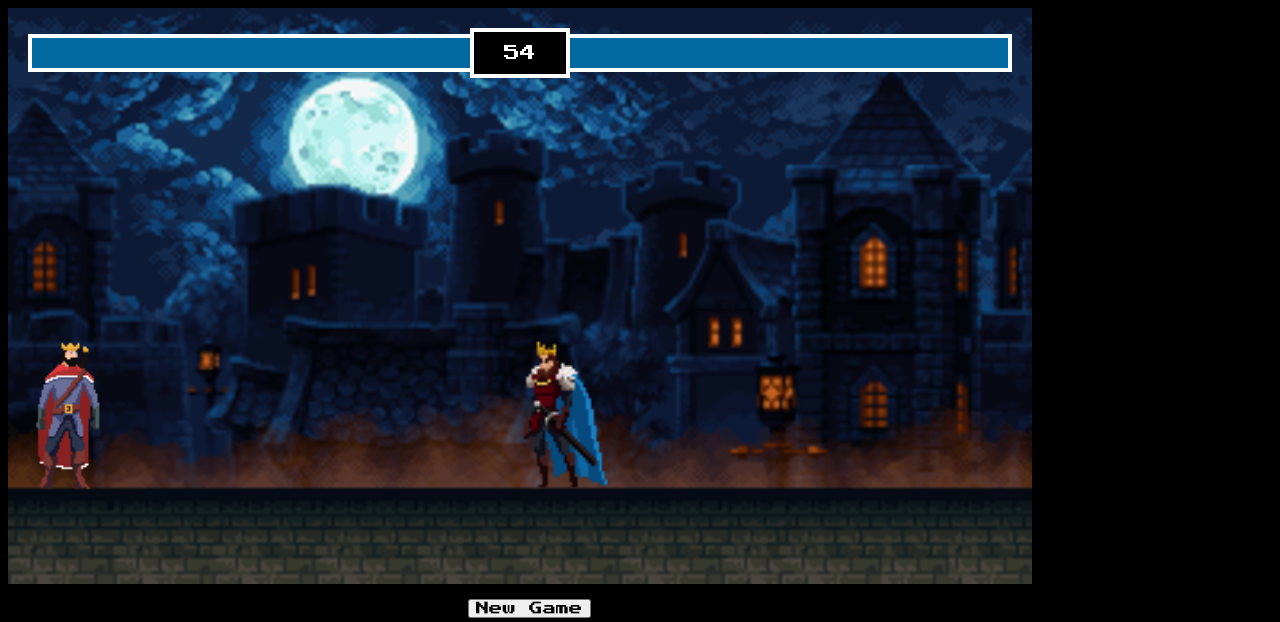
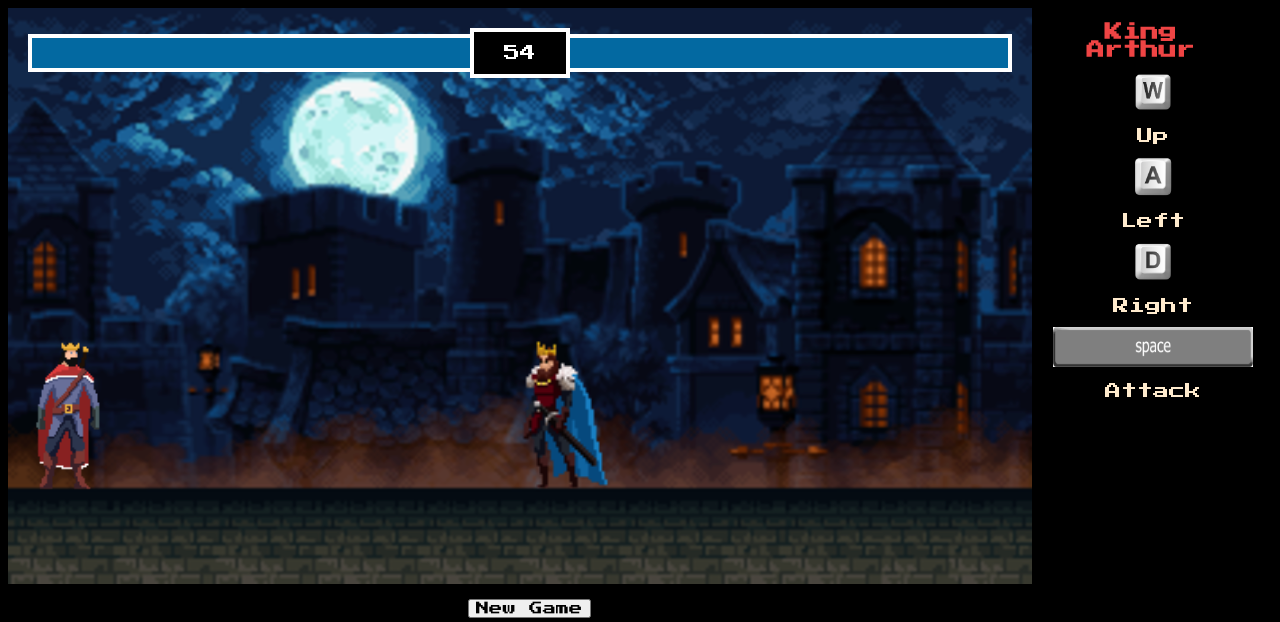
Before and after one commit to mabenlouc/KombatOfKings, a plain HTML site: page index.html in a window 1280 px wide. Shown: the top 622 px of the page. Drawn offline with nearby package versions, Linux system fonts and the light colour scheme.

Commit message:
added controls to allow users to know how to play

```diff
--- a/index.html
+++ b/index.html
@@ -13,7 +13,7 @@
             body {
                 background-color: black;
             }
-            table{
+            #tab{
                 margin-top: 50px;
                 margin-left: 252px;
                 margin-bottom: 60px;
@@ -23,6 +23,11 @@
             }
             td{
                 padding-top: 10px;
+            }
+            #controls{
+                position:absolute;
+                top: 20px;
+                left:1050px;
             }
         </style>
 
@@ -50,7 +55,7 @@
             <button style="position:relative; top:15px; left: 460px;" type="submit" onClick="refreshPage()">New Game</button>
             <h1 style="position:relative; top:20px; left: 288px; color:blanchedalmond"> Kombat of Kings</h1>
             <div>
-                <table>
+                <table id="tab">
                     <tr id="charTitle">
                         <th style="padding-right: 70px;color:#ef4444; font-size: large;"> King Arthur </th>
                         <th style="color:#3b82f6; font-size: large;;"> King Charles </th>
@@ -67,8 +72,31 @@
                         <td style="color:blanchedalmond; padding-right: 70px; padding-bottom:20px;"> Slower Attack </td>
                         <td style="color:blanchedalmond; padding-bottom:20px;"> Faster Attack </td>
                     </tr>
+
                     <tr class="cl">
                         <td colspan="2" style="color:blanchedalmond; padding: 20px; border: solid white 1px;"> Developed By <a href="http://mobenl.com/" target="_blank" style="text-decoration:none;"> Mohammed Benloucif </a> </td>
+                    </tr>
+                </table>
+                <table id="controls">
+                    <tr id="charTitle">
+                        <th style="padding-right: 50px; color:#ef4444; font-size: large;"> King Arthur </th>
+                        <th style="color:#3b82f6; font-size: large;;"> King Charles </th>
+                    </tr>
+                    <tr class="cl">
+                        <td style="color:blanchedalmond; padding-right: 25px;"> <img src="./img/wKey.png" alt="" height=40 width=40></img> <p>Up</p> </td>
+                        <td style="color:blanchedalmond; padding-right: 25px;"> <img src="./img/upArrow.png" alt="" height=40 width=40></img> <p>Up</p> </td>
+                    </tr>
+                    <tr class="cl">
+                        <td style="color:blanchedalmond; padding-right: 25px;"> <img src="./img/aKey.png" alt="" height=40 width=40></img> <p>Left</p> </td>
+                        <td style="color:blanchedalmond; padding-right: 25px;"> <img src="./img/leftKey.png" alt="" height=40 width=40></img> <p>Left</p> </td>
+                    </tr>
+                    <tr class="cl">
+                        <td style="color:blanchedalmond; padding-right: 25px;"> <img src="./img/dKey.png" alt="" height=40 width=40></img> <p>Right</p> </td>
+                        <td style="color:blanchedalmond; padding-right: 25px;"> <img src="./img/rightKey.png" alt="" height=40 width=40></img> <p>Right</p> </td>
+                    </tr>
+                    <tr class="cl">
+                        <td style="color:blanchedalmond; padding-right: 25px;"> <img src="./img/spaceBar.png" alt="" height=40 width=200></img> <p>Attack</p> </td>
+                        <td style="color:blanchedalmond; padding-right: 25px;"> <img src="./img/downKey.png" alt="" height=40 width=40></img> <p>Attack</p> </td>
                     </tr>
                 </table>
             </div>
```
Also changed, not shown: img/aKey.png (added), img/dKey.png (added), img/downKey.png (added), img/leftKey.png (added), img/rightKey.png (added), img/spacebar.png (added), img/upArrow.png (added), img/wKey.png (added).
